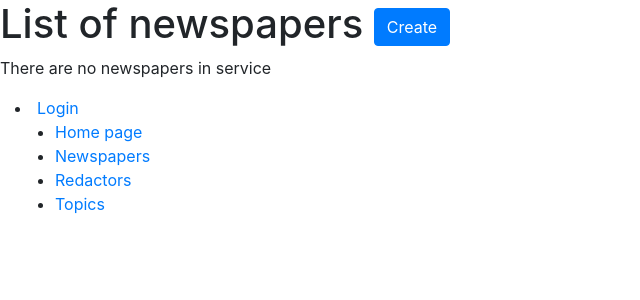
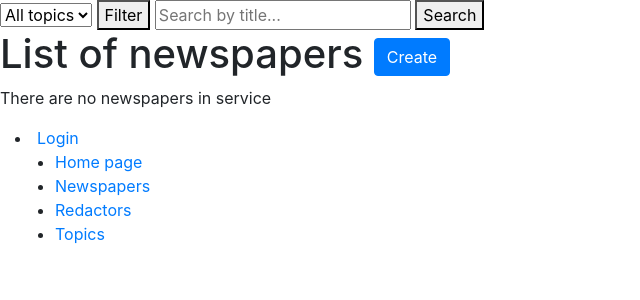
Before and after one commit to sakhaline/Newspaper-Agency, a Django app: page /newspapers/ in a window 1280 px wide. Shown: the top 300 px of the page, without its empty margins (0-640 px from the left). Run offline with Django 4.2, Linux system fonts and the light colour scheme; data that the repository does not hold is empty.

Commit message:
Implement serch and filter

```diff
--- a/media/forms.py
+++ b/media/forms.py
@@ -1,7 +1,7 @@
 from django import forms
 from django.contrib.auth import get_user_model
 
-from media.models import Newspaper
+from media.models import Newspaper, Topic
 
 
 class NewspaperCreationForm(forms.ModelForm):
@@ -13,3 +13,35 @@ class NewspaperCreationForm(forms.ModelForm):
     class Meta:
         model = Newspaper
         fields = "__all__"
+
+
+class NewspaperFilterForm(forms.Form):
+    topic_name = forms.ModelChoiceField(
+        queryset=Topic.objects.all(),
+        empty_label="All topics",
+        required=False,
+    )
+    title = forms.CharField(
+        max_length=255,
+        required=False,
+        label="",
+        widget=forms.TextInput(attrs={"placeholder": "Search by title..."})
+    )
+
+
+class TopicSearchForm(forms.Form):
+    topic_name = forms.CharField(
+        max_length=255,
+        required=False,
+        label="",
+        widget=forms.TextInput(attrs={"placeholder": "Search by name..."})
+    )
+
+
+class RedactorSearchForm(forms.Form):
+    search_query = forms.CharField(
+        max_length=255,
+        required=False,
+        label="",
+        widget=forms.TextInput(attrs={"placeholder": "Search by username or by first name..."})
+    )
--- a/media/models.py
+++ b/media/models.py
@@ -23,7 +23,7 @@ class Topic(models.Model):
 
 
 class Newspaper(models.Model):
-    title = models.CharField(max_length=55)
+    title = models.CharField(max_length=255)
     content = models.TextField()
     published_date = models.DateField(auto_now_add=True)
     topic = models.ForeignKey(Topic, on_delete=models.CASCADE)
--- a/media/urls.py
+++ b/media/urls.py
@@ -25,6 +25,7 @@ urlpatterns = [
     path("newspapers/create/", NewspaperCreateView.as_view(), name="newspaper-create"),
     path("newspapers/<int:pk>/update/", NewspaperUpdateView.as_view(), name="newspaper-update"),
     path("newspapers/<int:pk>/delete/", NewspaperDeleteView.as_view(), name="newspaper-delete"),
+    path('newspapers/by-topic/<str:topic_name>/', NewspaperListView.as_view(), name='newspaper-list-by-topic'),
     path("redactors/", RedactorListView.as_view(), name="redactor-list"),
     path("redactors/<int:pk>/", RedactorDetailView.as_view(), name="redactor-detail")
 ]
--- a/media/views.py
+++ b/media/views.py
@@ -4,9 +4,10 @@ from django.urls import reverse_lazy
 from django.http import HttpRequest, HttpResponse
 from django.shortcuts import render
 from django.views import generic
+from django.db.models import Q
 
 from media.models import Redactor, Newspaper, Topic
-from media.forms import NewspaperCreationForm
+from media.forms import NewspaperCreationForm, NewspaperFilterForm, TopicSearchForm, RedactorSearchForm
 
 @login_required
 def index(request):
@@ -31,6 +32,28 @@ def index(request):
 class NewspaperListView(generic.ListView):
     model = Newspaper
     queryset = Newspaper.objects.all().select_related("topic")
+
+    def get_queryset(self):
+        form = NewspaperFilterForm(self.request.GET)
+        queryset = Newspaper.objects.all()
+
+        # Apply filtering based on form data
+        if form.is_valid():
+            topic_name = form.cleaned_data.get('topic_name')
+            title = form.cleaned_data.get('title')
+
+            if topic_name:
+                queryset = queryset.filter(topic=topic_name)
+
+            if title:
+                queryset = queryset.filter(title__icontains=title)
+
+        return queryset
+
+    def get_context_data(self, **kwargs):
+        context = super().get_context_data(**kwargs)
+        context['form'] = NewspaperFilterForm(self.request.GET)
+        return context
 
 
 class NewspaperDetailView(generic.DetailView):
@@ -57,6 +80,27 @@ class NewspaperDeleteView(generic.DeleteView):
 class RedactorListView(generic.ListView):
     model = Redactor
 
+    def get_queryset(self):
+        form = RedactorSearchForm(self.request.GET)
+        queryset = Redactor.objects.all()
+
+        if form.is_valid():
+            search_value = form.cleaned_data.get("search_query")
+
+            return queryset.filter(
+                (
+                    Q(username__icontains=search_value)
+                    | Q(first_name__icontains=search_value)
+                    | Q(last_name__icontains=search_value)
+                )
+            )
+        return queryset
+
+    def get_context_data(self, *, object_list=None, **kwargs):
+        context = super().get_context_data(**kwargs)
+        context["form"] = RedactorSearchForm(self.request.GET)
+        return context
+
 
 class RedactorDetailView(generic.DetailView):
     model = Redactor
@@ -65,6 +109,21 @@ class RedactorDetailView(generic.DetailView):
 
 class TopicListView(generic.ListView):
     model = Topic
+
+    def get_queryset(self):
+        form = TopicSearchForm(self.request.GET)
+        queryset = Topic.objects.all()
+
+        if form.is_valid():
+            topic_name = form.cleaned_data.get('topic_name')
+            return queryset.filter(name__icontains=topic_name)
+
+        return queryset
+
+    def get_context_data(self, **kwargs):
+        context = super().get_context_data(**kwargs)
+        context['form'] = TopicSearchForm(self.request.GET)
+        return context
 
 
 class TopicCreateView(generic.CreateView):
--- a/templates/media/index.html
+++ b/templates/media/index.html
@@ -1,7 +1,4 @@
 {% extends "base.html" %}
 {% block content %}
   <h1>Home page</h1>
-  <h2><a href="{% url "media:topic-list" %}">List of topics</a></h2>
-  <h2><a href="{% url "media:redactor-list" %}">List of redactors</a></h2>
-  <h2><a href="{% url "media:newspaper-list" %}">List of newspapers</a></h2>
 {% endblock %}
--- a/templates/media/newspaper_list.html
+++ b/templates/media/newspaper_list.html
@@ -1,12 +1,19 @@
 {% extends "base.html" %}
 {% block content %}
 
+  <form method="get" action="">
+    {{ form.topic_name }}
+    <button type="submit">Filter</button>
+    {{ form.title }}
+    <button type="submit">Search</button>
+  </form>
   <h1>
     List of newspapers
     <a href="{% url 'media:newspaper-create' %}" class="btn btn-primary link-to-page">
       Create
     </a>
   </h1>
+
   {% if newspaper_list %}
     <ul>
       {% for newspaper in newspaper_list %}
--- a/templates/media/redactor_list.html
+++ b/templates/media/redactor_list.html
@@ -1,6 +1,10 @@
 {% extends "base.html" %}
 
 {% block content %}
+  <form action="" method="get">
+    {{ form.as_p }}
+    <input type="submit" value="search">
+  </form>
   <h1>List of redactors</h1>
     <h1>
       Redactors List
--- a/templates/media/topic_list.html
+++ b/templates/media/topic_list.html
@@ -2,6 +2,10 @@
 {% block content %}
 
   <h1>List of topics</h1>
+    <form action="" method="get">
+    {{ form.as_p }}
+    <input type="submit" value="Search">
+  </form>
     <a href="{% url 'media:topic-create' %}" class="btn btn-primary link-to-page">
       Create
     </a>
```
Also changed, not shown: media/migrations/0003_alter_newspaper_title.py (added).
